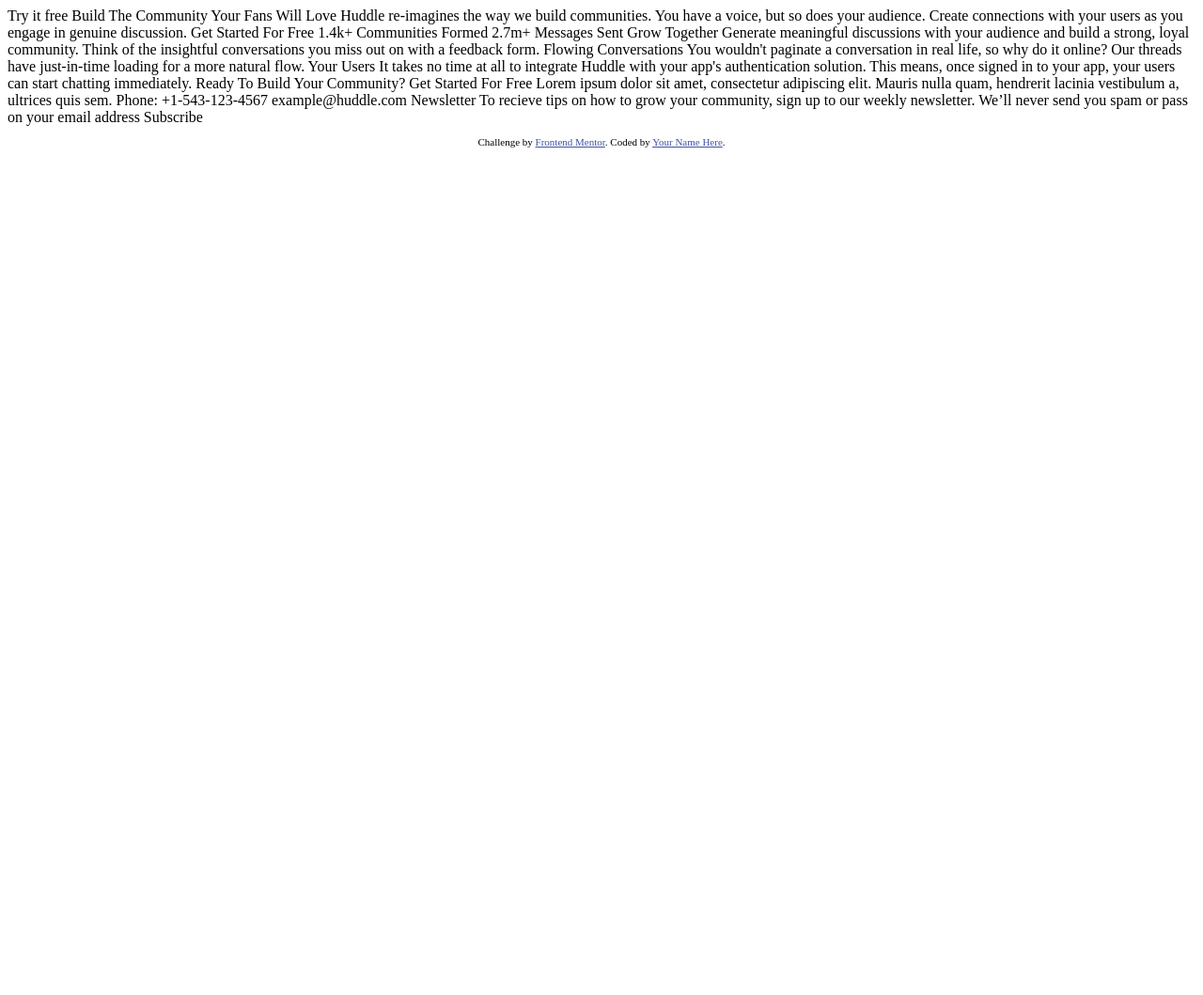
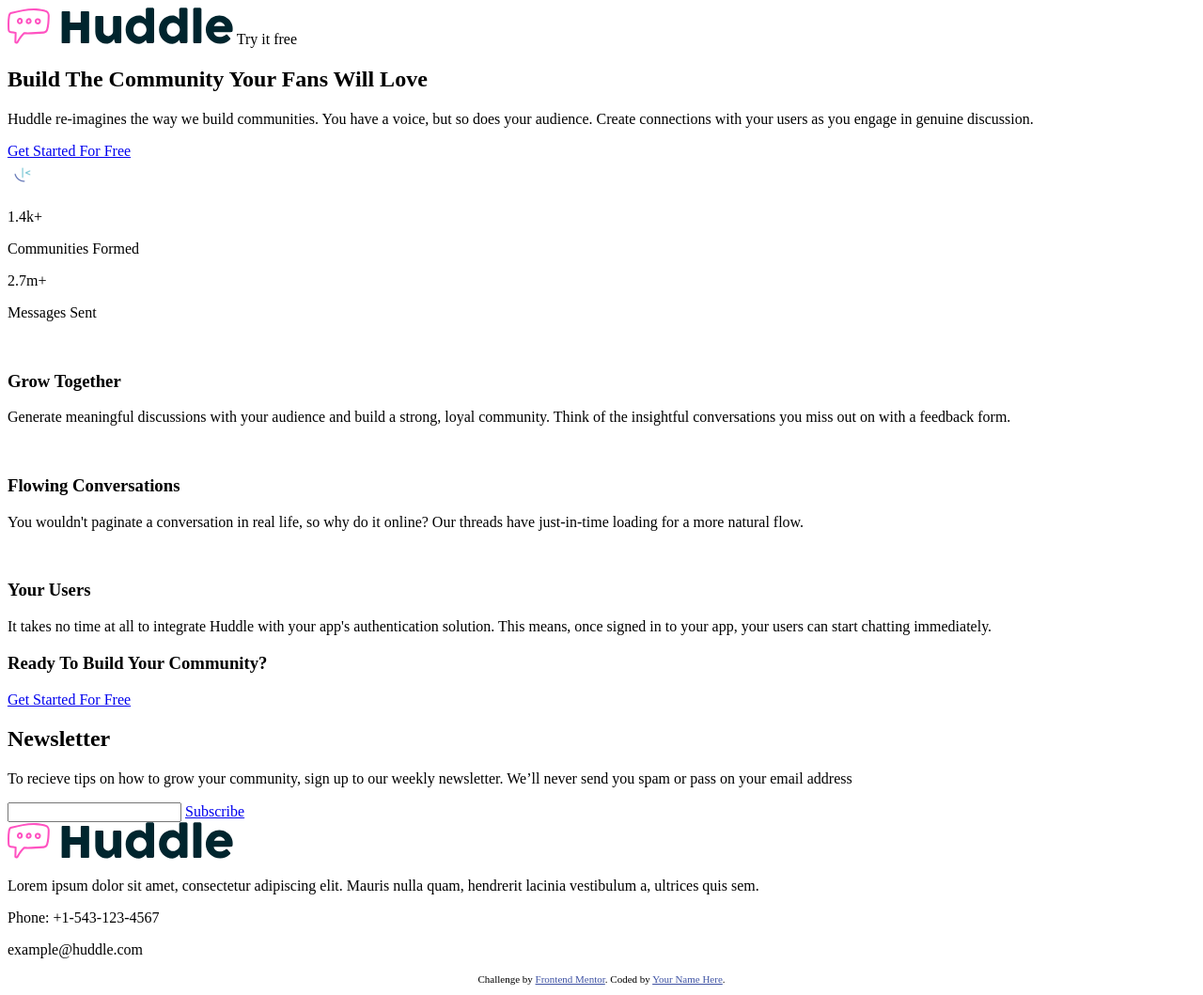
Before and after one commit to tms57/Huddle-Challenge, a plain HTML site: page index.html in a window 1280 px wide. Shown: the whole page at 94% size. Before the commit the page ends 800 px from the top, so only its background shows below. Drawn offline with Linux system fonts and the light colour scheme.

Commit message:
Index File

```diff
--- a/index.html
+++ b/index.html
@@ -1,67 +1,127 @@
 <!DOCTYPE html>
 <html lang="en">
   <head>
-  <meta charset="UTF-8">
-  <meta name="viewport" content="width=device-width, initial-scale=1.0"> <!-- displays site properly based on user's device -->
+    <meta charset="UTF-8" />
+    <meta name="viewport" content="width=device-width, initial-scale=1.0" />
+    <!-- displays site properly based on user's device -->
 
-  <link rel="icon" type="image/png" sizes="32x32" href="./images/favicon-32x32.png">
+    <link
+      rel="icon"
+      type="image/png"
+      sizes="32x32"
+      href="./images/favicon-32x32.png"
+    />
 
     <title>Frontend Mentor | Huddle landing page with curved sections</title>
 
     <!-- Feel free to remove these styles or customise in your own stylesheet 👍 -->
     <style>
-    .attribution { font-size: 11px; text-align: center; }
-    .attribution a { color: hsl(228, 45%, 44%); }
+      .attribution {
+        font-size: 11px;
+        text-align: center;
+      }
+      .attribution a {
+        color: hsl(228, 45%, 44%);
+      }
     </style>
   </head>
   <body>
+    <header>
+      <img src="./images/logo.svg" alt="Huddle logo" />
       Try it free
+    </header>
 
-  Build The Community Your Fans Will Love
+    <section class="community">
+      <h1>Build The Community Your Fans Will Love</h1>
 
-  Huddle re-imagines the way we build communities. You have a voice, but so does
-  your audience. Create connections with your users as you engage in genuine discussion.
+      <p>
+        Huddle re-imagines the way we build communities. You have a voice, but
+        so does your audience. Create connections with your users as you engage
+        in genuine discussion.
+      </p>
+      <a href="#" class="btn">Get Started For Free</a>
 
-  Get Started For Free
+      <article>
+        <img src="./images/favicon-32x32.png" alt="" />
+        <p class="count">1.4k+</p>
+        <p class="countDescription">Communities Formed</p>
+      </article>
+      <article>
+        <p class="count">2.7m+</p>
+        <p class="countDescription">Messages Sent</p>
+      </article>
+    </section>
 
-  1.4k+
-  Communities Formed
+    <section class="grow">
+      <img src="" alt="" class="sectionImage" />
+      <h3 class="sectionHeader">Grow Together</h3>
+      <p>
+        Generate meaningful discussions with your audience and build a strong,
+        loyal community. Think of the insightful conversations you miss out on
+        with a feedback form.
+      </p>
+    </section>
 
-  2.7m+
-  Messages Sent
+    <section class="flowing">
+      <img src="" alt="" class="sectionImage" />
+      <h3 class="sectionHeader">Flowing Conversations</h3>
+      <p>
+        You wouldn't paginate a conversation in real life, so why do it online?
+        Our threads have just-in-time loading for a more natural flow.
+      </p>
+    </section>
 
-  Grow Together
-  Generate meaningful discussions with your audience and build a strong, loyal community.
-  Think of the insightful conversations you miss out on with a feedback form.
+    <section class="users">
+      <img src="" alt="" class="sectionImage" />
+      <h3 class="sectionHeader">Your Users</h3>
+      <p>
+        It takes no time at all to integrate Huddle with your app's
+        authentication solution. This means, once signed in to your app, your
+        users can start chatting immediately.
+      </p>
+    </section>
 
-  Flowing Conversations
-  You wouldn't paginate a conversation in real life, so why do it online? Our threads have
-  just-in-time loading for a more natural flow.
-
-  Your Users
-  It takes no time at all to integrate Huddle with your app's authentication solution. This means,
-  once signed in to your app, your users can start chatting immediately.
-
-  Ready To Build Your Community?
-  Get Started For Free
-
-  Lorem ipsum dolor sit amet, consectetur adipiscing elit. Mauris nulla quam, hendrerit lacinia
-  vestibulum a, ultrices quis sem.
-
-  Phone: +1-543-123-4567
-  example@huddle.com
-
-  Newsletter
-  To recieve tips on how to grow your community, sign up to our weekly newsletter. We’ll never
-  send you spam or pass on your email address
-
-  Subscribe
+    <section class="cta">
+      <h3 class="sectionHeader">Ready To Build Your Community?</h3>
+      <a href="#" class="btn">Get Started For Free</a>
+    </section>
 
     <footer>
+      <form>
+        <h2>Newsletter</h2>
+        <p>
+          To recieve tips on how to grow your community, sign up to our weekly
+          newsletter. We’ll never send you spam or pass on your email address
+        </p>
+        <input type="email" name="email" id="email" />
+        <a href="#" class="btn subscribe">Subscribe</a>
+      </form>
+
+      <div class="contact">
+        <img src="./images/logo.svg" alt="Huddle logo" />
+
+        <p class="babble">
+          Lorem ipsum dolor sit amet, consectetur adipiscing elit. Mauris nulla
+          quam, hendrerit lacinia vestibulum a, ultrices quis sem.
+        </p>
+        <div class="contactItem">
+          <p>Phone: +1-543-123-4567</p>
+        </div>
+        <div class="contactItem">
+          <p>example@huddle.com</p>
+        </div>
+      </div>
+
+      <div class="socialIcons"></div>
+
+      <div class="frontendmentor">
         <p class="attribution">
-      Challenge by <a href="https://www.frontendmentor.io?ref=challenge" target="_blank">Frontend Mentor</a>.
-      Coded by <a href="#">Your Name Here</a>.
+          Challenge by
+          <a href="https://www.frontendmentor.io?ref=challenge" target="_blank"
+            >Frontend Mentor</a
+          >. Coded by <a href="#">Your Name Here</a>.
         </p>
+      </div>
     </footer>
   </body>
 </html>
```
Lines whose indentation alone changed are shown as unchanged.
